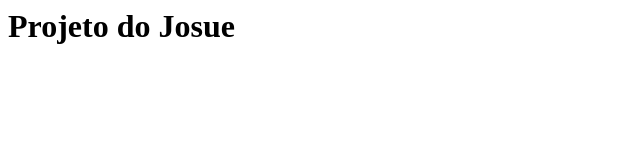
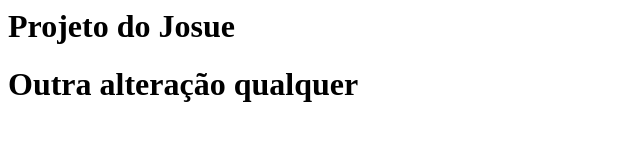
Before and after one commit to josuerodrigues1/curso-git, a plain HTML site: page index.html in a window 1280 px wide. Shown: the whole page, without its empty margins (0-640 px from the left). Drawn offline with Linux system fonts and the light colour scheme.

Commit message:
Testando o interative mode

```diff
--- a/index.html
+++ b/index.html
@@ -2,5 +2,6 @@
     <head></head>
     <body>
         <h1>Projeto do Josue</h1>
+        <h1>Outra alteração qualquer</h1>
     </body>
 <html>
```
